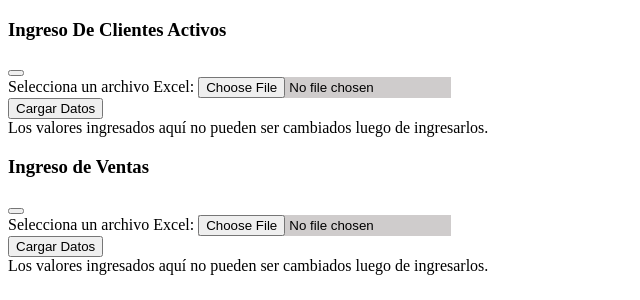
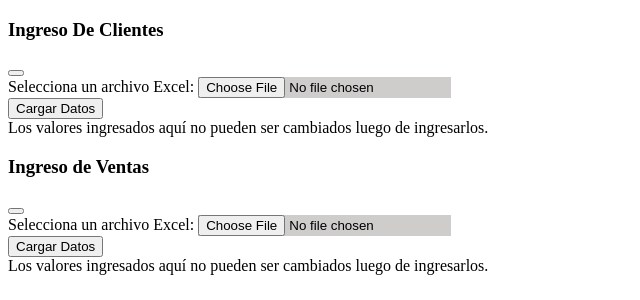
Before and after one commit to sheriffrude/centrodeservicios, a Django app: page /gestioncomercial/ in a window 1280 px wide. Shown: the top 300 px of the page, without its empty margins (0-640 px from the left). Run offline with Django 5.2, Linux system fonts and the light colour scheme; the visitor is signed in with stand-in values (Sample User, id 1); parts of the project's set-up code (start-up, migrations or seed data) failed here and were passed over; some libraries are stand-ins or nearby versions.

Commit message:
ultimos cambios test

```diff
--- a/centrodeservicios/settings.py
+++ b/centrodeservicios/settings.py
@@ -209,7 +209,7 @@ CACHE_MIDDLEWARE_KEY_PREFIX = ''
 CACHE_MIDDLEWARE_ANONYMOUS_ONLY = True
 
 
-
+#-------auqi esta configurado todo lo relacionado con el correo
 EMAIL_BACKEND = 'django.core.mail.backends.smtp.EmailBackend'
 EMAIL_HOST = 'smtp.office365.com'
 EMAIL_PORT = 587
@@ -217,7 +217,7 @@ EMAIL_USE_TLS = True
 EMAIL_HOST_USER = 'mesadeservicios@cercafe.com.co'
 EMAIL_HOST_PASSWORD = 'pnnbbgtztcfbtddf'
 DEFAULT_FROM_EMAIL = 'mesadeservicios@cercafe.com.co'
-#-------auqi esta configurado todo lo relacionado con el correo
+
 
 email_from = 'mesadeservicios@cercafe.com.co'
 recipient_list = ['mesadeservicios@cercafe.com.co']
--- a/login/templates/gestioncomercial.html
+++ b/login/templates/gestioncomercial.html
@@ -18,7 +18,7 @@
   <!-- SELECT2 EXAMPLE -->
   <div class="card card-default  collapsed collapsed-card">
     <div class="card-header bg-dark" data-card-widget="collapse">
-      <h3 class="card-title">Ingreso De Clientes Activos</h3>
+      <h3 class="card-title">Ingreso De Clientes </h3>
 
       <div class="card-tools">
         <button type="button" class="btn btn-tool"><i class="fas fa-minus"></i></button>
--- a/login/templates/remision_pdf.html
+++ b/login/templates/remision_pdf.html
@@ -31,12 +31,12 @@
         </tr>
         </tbody>
         </table>
-        <p style="text-align: center;"><img style="float: left;" src="http://127.0.0.1:8000/static/images/qrcercafe.png" alt="" width="135" height="135" />&nbsp;&nbsp; &nbsp;&nbsp; &nbsp; &nbsp;&nbsp;</p>
+        <p style="text-align: center;"><img style="float: left;" src="http://127.0.0.1:8001/static/images/qrcercafe.png" alt="" width="135" height="135" />&nbsp;&nbsp; &nbsp;&nbsp; &nbsp; &nbsp;&nbsp;</p>
         <p style="text-align: center;">&nbsp; &nbsp; &nbsp; &nbsp; &nbsp; &nbsp; &nbsp; &nbsp; &nbsp; &nbsp;</p>
         <p style="text-align: left;">&nbsp; &nbsp; &nbsp; &nbsp; &nbsp; &nbsp;&nbsp; &nbsp;&nbsp; &nbsp; &nbsp;&nbsp;
              &nbsp; &nbsp; &nbsp;&nbsp; &nbsp; &nbsp;&nbsp; &nbsp; &nbsp;&nbsp; &nbsp;&nbsp;&nbsp; &nbsp; &nbsp;&nbsp;
               &nbsp;&nbsp;&nbsp; &nbsp; &nbsp; &nbsp;
-                <img src="http://127.0.0.1:8000/static/images/logo_cercafe_original.png" alt="logocercafe" width="194" height="97" /></p>
+                <img src="http://127.0.0.1:8001/static/images/logo_cercafe_original.png" alt="logocercafe" width="194" height="97" /></p>
         <p style="text-align: center;">&nbsp;&nbsp;Nit: 816003954-5</p>
         <p style="text-align: center;">MERCASA UN ADMINISTRATIVA P4 OF 403 - PEREIRA</p>
         <p>&nbsp; &nbsp; &nbsp;</p>
--- a/login/views.py
+++ b/login/views.py
@@ -482,7 +482,7 @@ def cargar_excel_clientesactivos(request):
                         'INSERT INTO CLIENTES (NIT,RAZON_SOCIAL,CUPO,DIRECCION_SEDE_PRINCIPAL,DIRECCION_EXPENDIO,ID_CLASIFICACION,ID_MUNICIPIO,ID_DEPARTAMENTO,ID_REGION, ID_VENDEDOR,ID_SEGMENTO,ID_MIX_VENTAS,GUID,USUARIO) VALUES (%s, %s,%s, %s, %s, %s,%s,%s,%s,%s,%s,%s,%s,%s)',
                         (NIT.value,RAZON_SOCIAL.value,CUPO.value,DIRECCION_SEDE_PRINCIPAL.value,DIRECCION_EXPENDIO.value,ID_CLASIFICACION.value,ID_MUNICIPIO.value,ID_DEPARTAMENTO.value,ID_REGION.value, ID_VENDEDOR.value,ID_SEGMENTO.value,ID_MIX_VENTAS.value,guid,usuario.username)
                     )
-            messages.success(request, 'Carga de datos en CLIENTES ACTIVOS exitosa')
+            messages.success(request, 'Carga de datos en CLIENTES  exitosa')
         except KeyError:
             messages.error(request, 'No se ha proporcionado un archivo Excel.')
         except IntegrityError as e:
```
